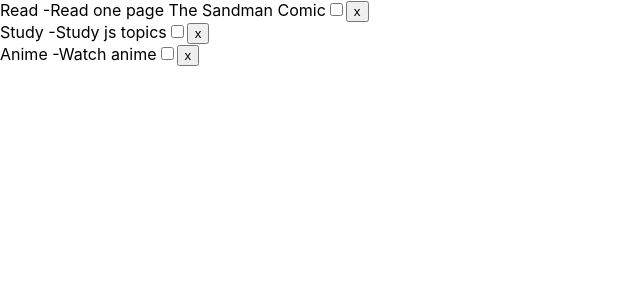
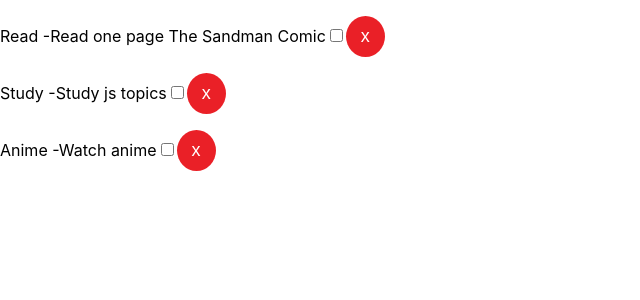
Before and after one commit to cesvh/my-fisrt-react-app, a React (Create React App) app: page / in a window 1280 px wide. Shown: the top 300 px of the page, without its empty margins (0-640 px from the left). Built offline with nearby package versions, Linux system fonts and the light colour scheme; the HTML template or start-up script is replaced by a standard one.

Commit message:
Estilos en linea y archivo externo

```diff
--- /dev/null
+++ b/src/components/Task.css
@@ -0,0 +1,3 @@
+.back {
+    background: red;
+}
--- a/src/components/Task.js
+++ b/src/components/Task.js
@@ -1,17 +1,33 @@
 import React, { Component } from "react";
+
+import "./Task.css";
 
 class Task extends Component {
     render() {
         const {task} = this.props;
-        return <div>
+        // const redColor = { background: 'red'};
+        return <p
+        /*style={redColor}*/
+        /*className="back"*/
+        /*style={{ background: 'red' }}*/>
             { task.name } -
             { task.description }
             <input type="checkbox" />
-            <button>
+            <button style={btnDelete}>
                 x
             </button>
-        </div>
+        </p>
     }
 }
 
+const btnDelete = {
+    fontSize: '18px',
+    background: '#ea2027',
+    color: '#fff',
+    border: 'none',
+    padding: '10px 15px',
+    borderRadius: '50%',
+    cursor: 'pointer'
+};
+
 export default Task;
```
